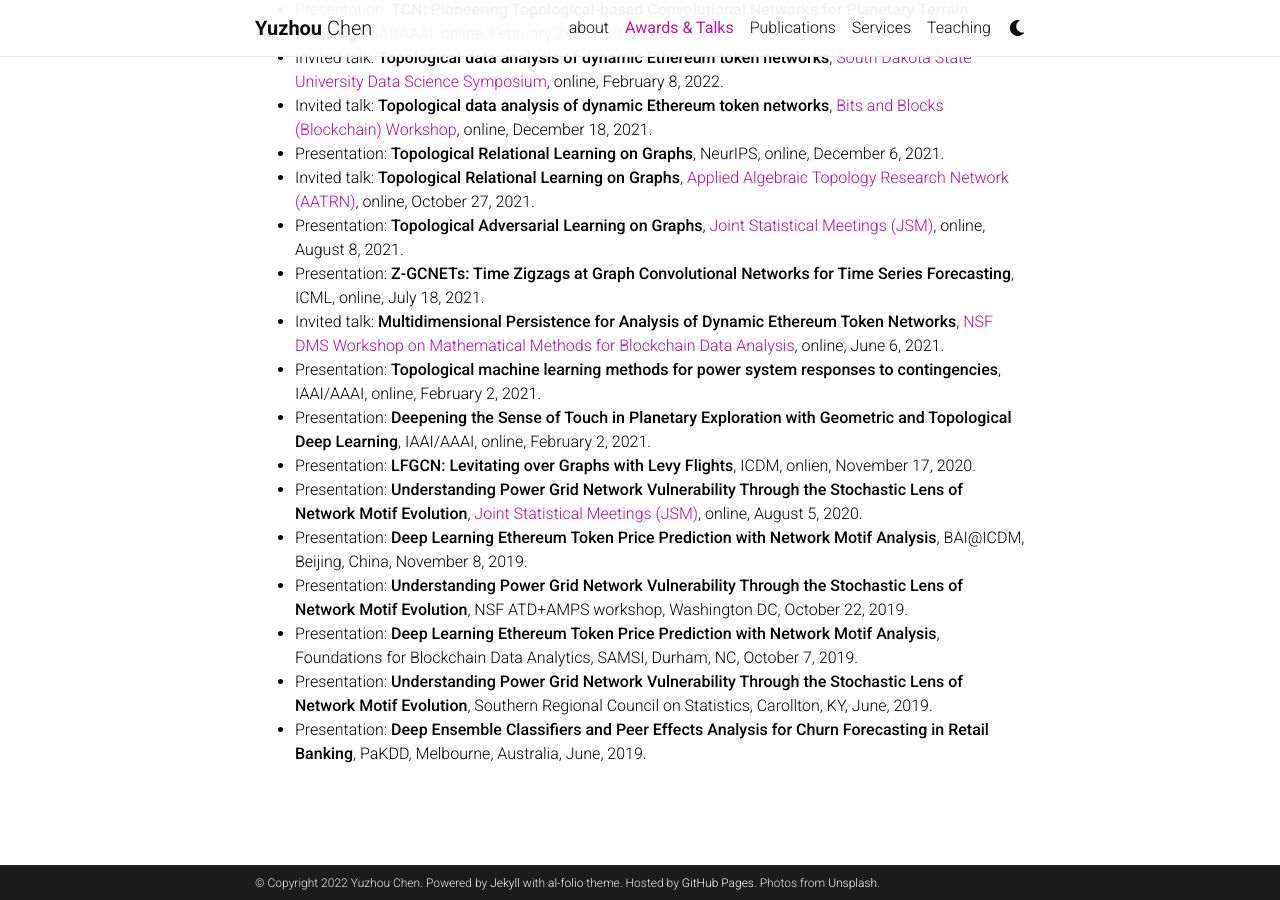
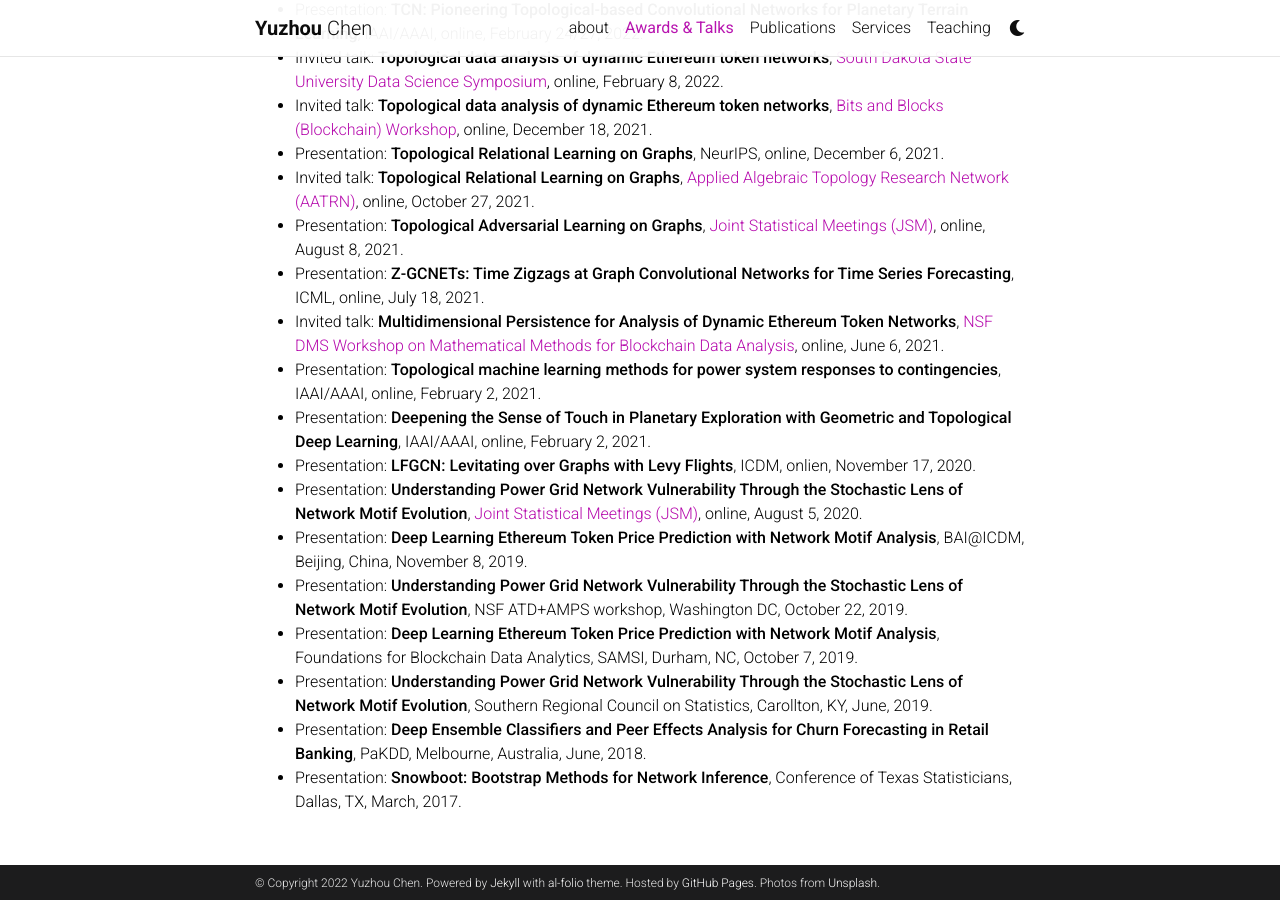
Before and after one commit to yuzhouguangc/yuguang_website, a Jekyll site: the page built from _pages/talks.md, in a window 1280 px wide and 900 px high, scrolled down 612 px. Built offline with Jekyll 4.4.1, drawn with Linux system fonts in a browser that asks for light colours; comment, search, counter and statistics services are not loaded; a style sheet for code colours, icons or effects is not loaded.

Commit message:
Update talks.md

```diff
--- a/_pages/talks.md
+++ b/_pages/talks.md
@@ -40,4 +40,5 @@ nav: true
 - Presentation: **Understanding Power Grid Network Vulnerability Through the Stochastic Lens of Network Motif Evolution**, NSF ATD+AMPS workshop, Washington DC, October 22, 2019.
 - Presentation: **Deep Learning Ethereum Token Price Prediction with Network Motif Analysis**, Foundations for Blockchain Data Analytics, SAMSI, Durham, NC, October 7, 2019.
 - Presentation: **Understanding Power Grid Network Vulnerability Through the Stochastic Lens of Network Motif Evolution**, Southern Regional Council on Statistics, Carollton, KY, June, 2019.
-- Presentation: **Deep Ensemble Classifiers and Peer Effects Analysis for Churn Forecasting in Retail Banking**, PaKDD, Melbourne, Australia, June, 2019.
+- Presentation: **Deep Ensemble Classifiers and Peer Effects Analysis for Churn Forecasting in Retail Banking**, PaKDD, Melbourne, Australia, June, 2018.
+- Presentation: **Snowboot: Bootstrap Methods for Network Inference**, Conference of Texas Statisticians, Dallas, TX, March, 2017.
```
